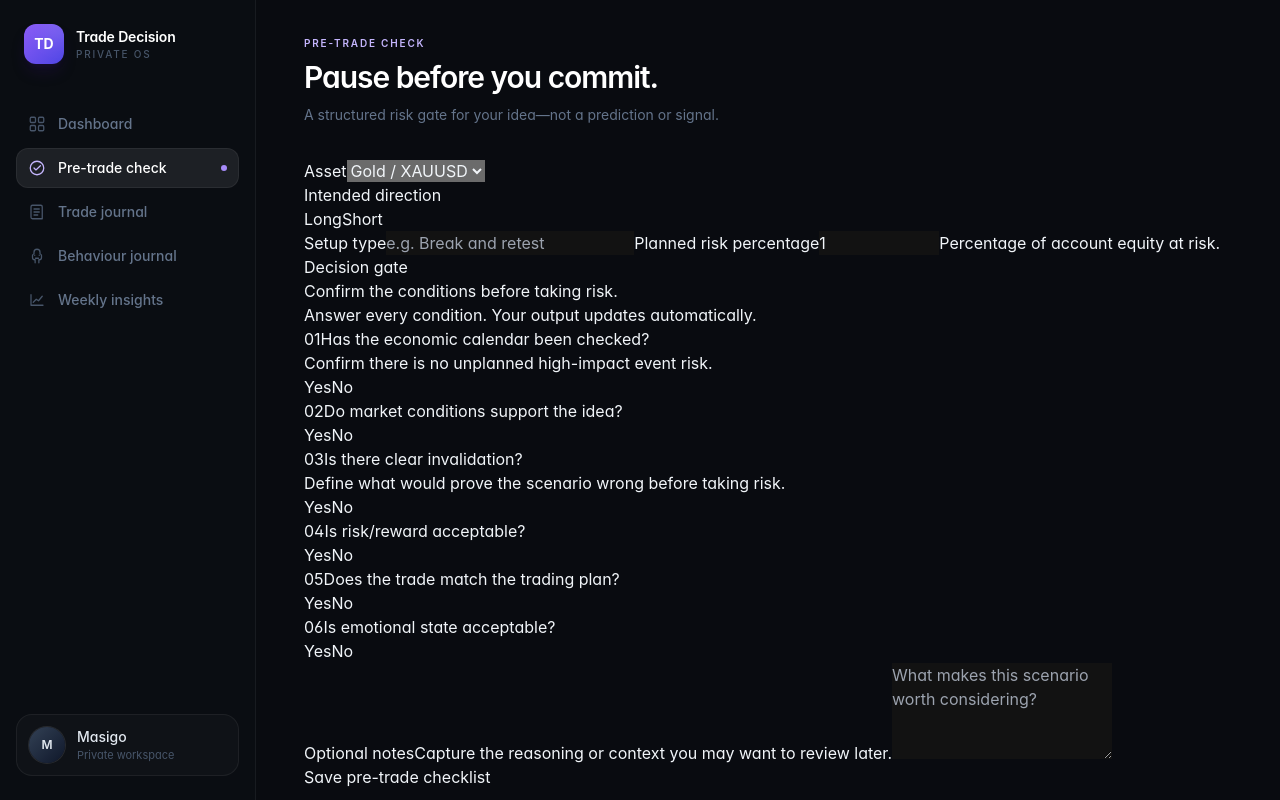
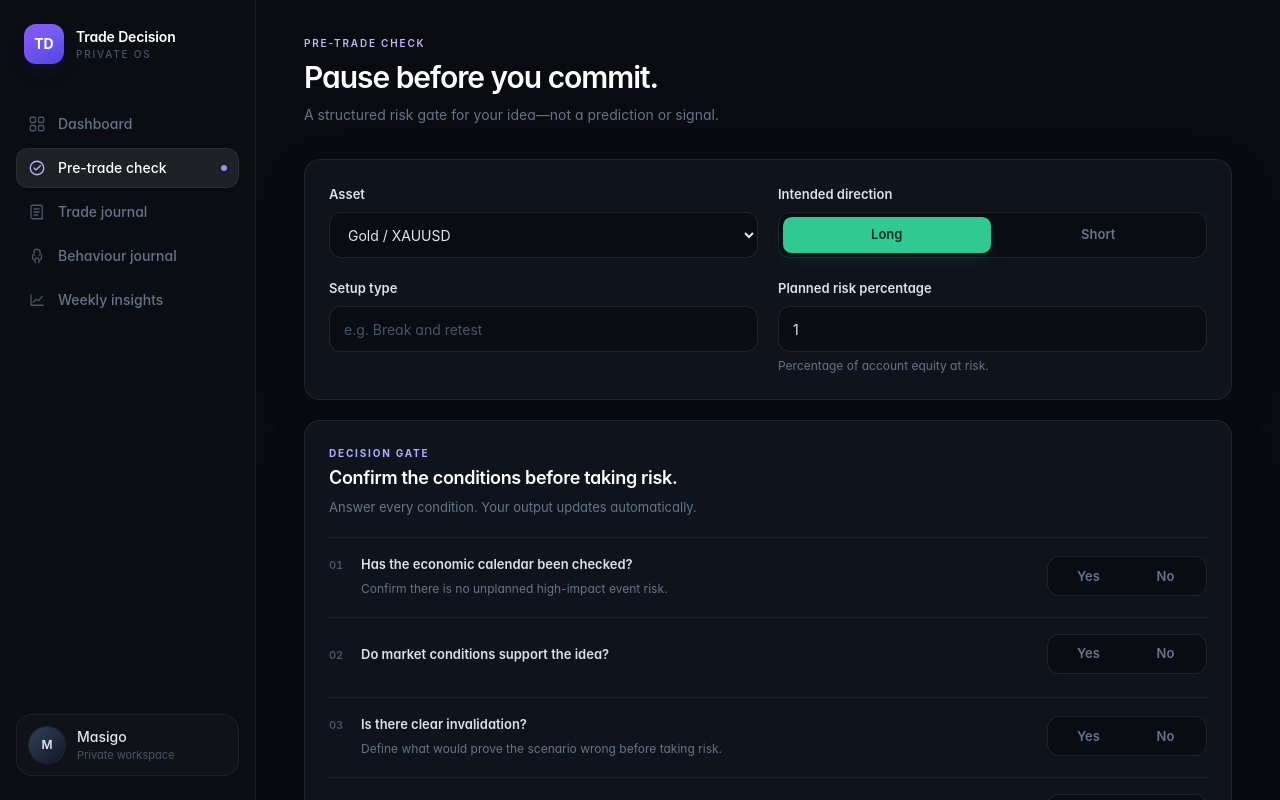
Before and after one commit to masigo-alt/trade-decision-os, a Next.js app: page /pre-trade-check in a window 1280 px wide. Shown: the top 800 px of the page. Built offline with nearby package versions, Linux system fonts and the light colour scheme.

Commit message:
style: unify journal form controls

```diff
--- a/app/globals.css
+++ b/app/globals.css
@@ -117,3 +117,310 @@ button, a { -webkit-tap-highlight-color: transparent; }
     min-height: 4.75rem;
   }
 }
+
+/* Shared form system used across preparation, trade and behaviour journals. */
+.decision-form {
+  display: grid;
+  gap: 1.25rem;
+}
+
+.decision-form > section {
+  border-radius: 1rem;
+  padding: 1.5rem;
+}
+
+.form-section {
+  border: 1px solid rgba(255, 255, 255, 0.075);
+  background: #0f131b;
+  box-shadow: 0 18px 50px rgba(0, 0, 0, 0.1);
+}
+
+.form-grid {
+  display: grid;
+  gap: 1.25rem;
+}
+
+.form-field {
+  display: block;
+  min-width: 0;
+}
+
+.form-label {
+  display: block;
+  color: #dbe2ee;
+  font-size: 0.8125rem;
+  font-weight: 600;
+  line-height: 1.25rem;
+}
+
+.form-help {
+  display: block;
+  margin-top: 0.3rem;
+  color: #64748b;
+  font-size: 0.75rem;
+  line-height: 1.15rem;
+}
+
+.form-eyebrow {
+  color: #a5b4fc;
+  font-size: 0.625rem;
+  font-weight: 700;
+  letter-spacing: 0.18em;
+  line-height: 1rem;
+  text-transform: uppercase;
+}
+
+.form-title {
+  margin-top: 0.25rem;
+  color: white;
+  font-size: 1.125rem;
+  font-weight: 600;
+  letter-spacing: -0.018em;
+  line-height: 1.6rem;
+}
+
+.form-description {
+  margin-top: 0.4rem;
+  color: #64748b;
+  font-size: 0.8125rem;
+  line-height: 1.25rem;
+}
+
+.decision-form input:not([type="file"]),
+.decision-form select,
+.decision-form textarea {
+  display: block;
+  width: 100%;
+  margin-top: 0.5rem;
+  border: 1px solid rgba(255, 255, 255, 0.09);
+  border-radius: 0.75rem;
+  outline: none;
+  background: #090c12;
+  color: #e2e8f0;
+  font-size: 0.875rem;
+  transition: border-color 160ms ease, box-shadow 160ms ease, background 160ms ease;
+}
+
+.decision-form input:not([type="file"]),
+.decision-form select {
+  height: 2.875rem;
+  padding: 0 0.875rem;
+}
+
+.decision-form textarea {
+  min-height: 7rem;
+  padding: 0.875rem;
+  line-height: 1.5rem;
+  resize: vertical;
+}
+
+.decision-form input::placeholder,
+.decision-form textarea::placeholder {
+  color: #475569;
+}
+
+.decision-form input:not([type="file"]):hover,
+.decision-form select:hover,
+.decision-form textarea:hover {
+  border-color: rgba(255, 255, 255, 0.16);
+}
+
+.decision-form input:not([type="file"]):focus,
+.decision-form select:focus,
+.decision-form textarea:focus {
+  border-color: rgba(139, 92, 246, 0.75);
+  background: #0b0f17;
+  box-shadow: 0 0 0 3px rgba(139, 92, 246, 0.12);
+}
+
+.form-segment {
+  display: grid;
+  grid-template-columns: repeat(2, minmax(0, 1fr));
+  gap: 0.25rem;
+  width: 100%;
+  min-height: 2.875rem;
+  margin-top: 0.5rem;
+  padding: 0.25rem;
+  border: 1px solid rgba(255, 255, 255, 0.09);
+  border-radius: 0.75rem;
+  background: #090c12;
+}
+
+.form-segment button {
+  min-width: 0;
+  border: 0;
+  border-radius: 0.55rem;
+  background: transparent;
+  color: #64748b;
+  font-size: 0.8125rem;
+  font-weight: 600;
+  transition: background 150ms ease, color 150ms ease, box-shadow 150ms ease;
+}
+
+.form-segment button:hover {
+  color: #cbd5e1;
+  background: rgba(255, 255, 255, 0.035);
+}
+
+.form-segment button.is-positive {
+  background: rgba(52, 211, 153, 0.95);
+  color: #052e26;
+  box-shadow: 0 5px 15px rgba(16, 185, 129, 0.12);
+}
+
+.form-segment button.is-negative {
+  background: rgba(251, 113, 133, 0.92);
+  color: #3f0712;
+  box-shadow: 0 5px 15px rgba(244, 63, 94, 0.12);
+}
+
+.form-segment-compact {
+  width: 10rem;
+  min-height: 2.5rem;
+  margin-top: 0;
+  flex: 0 0 auto;
+}
+
+.form-question-list {
+  margin-top: 1.25rem;
+  border-top: 1px solid rgba(255, 255, 255, 0.065);
+}
+
+.form-question {
+  display: grid;
+  grid-template-columns: minmax(0, 1fr) auto;
+  align-items: center;
+  gap: 1.25rem;
+  min-height: 5rem;
+  padding: 1rem 0;
+  border-bottom: 1px solid rgba(255, 255, 255, 0.065);
+}
+
+.form-question:last-child {
+  border-bottom: 0;
+  padding-bottom: 0.25rem;
+}
+
+.question-index {
+  display: inline-block;
+  width: 2rem;
+  color: #475569;
+  font-size: 0.6875rem;
+  font-variant-numeric: tabular-nums;
+}
+
+.question-help {
+  padding-left: 2rem;
+}
+
+.form-file {
+  display: block;
+  width: 100%;
+  margin-top: 0.75rem;
+  padding: 0.55rem;
+  border: 1px solid rgba(255, 255, 255, 0.09);
+  border-radius: 0.75rem;
+  background: #090c12;
+  color: #94a3b8;
+  font-size: 0.8125rem;
+}
+
+.form-file::file-selector-button {
+  margin-right: 0.75rem;
+  padding: 0.55rem 0.75rem;
+  border: 0;
+  border-radius: 0.55rem;
+  background: rgba(139, 92, 246, 0.12);
+  color: #c4b5fd;
+  font-size: 0.75rem;
+  font-weight: 600;
+  cursor: pointer;
+}
+
+.form-upload-placeholder {
+  display: grid;
+  min-height: 10rem;
+  margin-top: 1rem;
+  place-items: center;
+  padding: 1rem;
+  border: 1px dashed rgba(255, 255, 255, 0.1);
+  border-radius: 0.75rem;
+  background: #090c12;
+  color: #475569;
+  font-size: 0.75rem;
+  text-align: center;
+}
+
+.form-status {
+  padding: 0.875rem 1rem;
+  border: 1px solid;
+  border-radius: 0.75rem;
+  font-size: 0.8125rem;
+}
+
+.form-status.is-success {
+  border-color: rgba(52, 211, 153, 0.2);
+  background: rgba(52, 211, 153, 0.08);
+  color: #a7f3d0;
+}
+
+.form-status.is-error {
+  border-color: rgba(251, 113, 133, 0.2);
+  background: rgba(251, 113, 133, 0.08);
+  color: #fecdd3;
+}
+
+.form-status.is-saving {
+  border-color: rgba(129, 140, 248, 0.2);
+  background: rgba(129, 140, 248, 0.08);
+  color: #c7d2fe;
+}
+
+.form-submit {
+  display: inline-flex;
+  width: 100%;
+  min-height: 3rem;
+  align-items: center;
+  justify-content: center;
+  border: 1px solid rgba(167, 139, 250, 0.35);
+  border-radius: 0.75rem;
+  background: linear-gradient(135deg, #7c3aed, #6366f1);
+  color: white;
+  font-size: 0.875rem;
+  font-weight: 650;
+  box-shadow: 0 12px 30px rgba(76, 29, 149, 0.24);
+  transition: filter 150ms ease, transform 150ms ease;
+}
+
+.form-submit:hover {
+  filter: brightness(1.08);
+  transform: translateY(-1px);
+}
+
+.form-submit:disabled {
+  cursor: not-allowed;
+  filter: grayscale(0.3);
+  opacity: 0.55;
+  transform: none;
+}
+
+@media (min-width: 640px) {
+  .form-grid {
+    grid-template-columns: repeat(2, minmax(0, 1fr));
+  }
+}
+
+@media (max-width: 639px) {
+  .decision-form > section {
+    padding: 1.25rem;
+  }
+
+  .form-question {
+    grid-template-columns: 1fr;
+    gap: 0.75rem;
+  }
+
+  .form-segment-compact {
+    width: 100%;
+  }
+}
```
